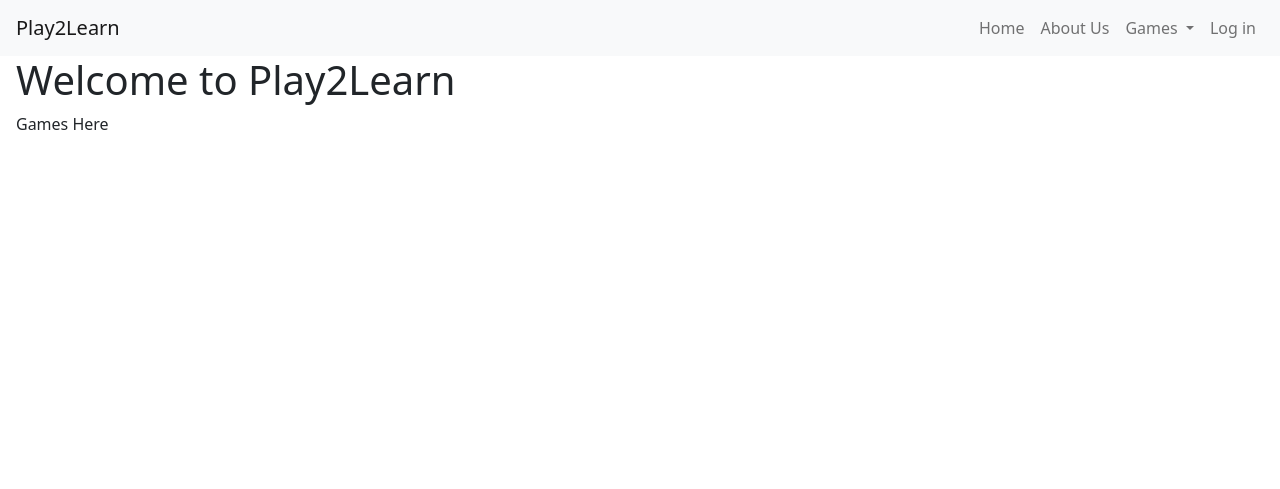
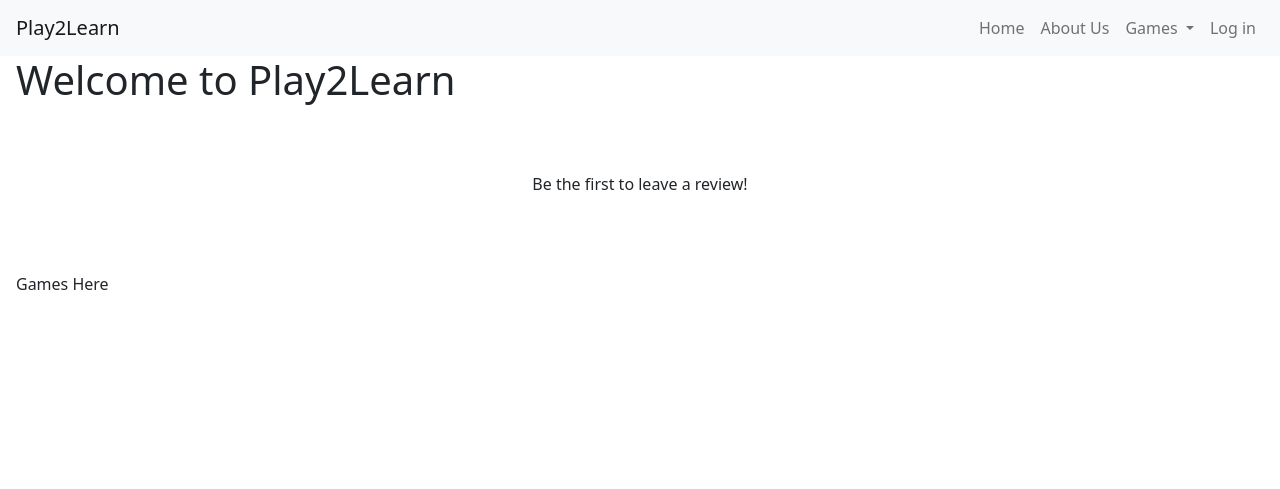
Before and after one commit to jaredmdunn/p2l_django_vue, a Django app: page / in a window 1280 px wide. Shown: the top 489 px of the page. Run offline with Django 3.2, Linux system fonts and the light colour scheme; some libraries are stand-ins or nearby versions.

Commit message:
Reorganize featured_reviews tag

```diff
--- a/common/templatetags/common_tags.py
+++ b/common/templatetags/common_tags.py
@@ -1,5 +1,5 @@
 from games.models import Game
-from user.models import Review
+from users.models import Review
 from django import template
 
 register = template.Library()
--- a/templates/common/featured_reviews.html
+++ b/templates/common/featured_reviews.html
@@ -1 +1,31 @@
-<p>Why doesn't this show up?</p>
+<div class="row align-items-center" style="height: 10rem;">
+  <div id="carouselExampleControls" class="carousel slide mx-auto col-6" data-ride="carousel" data-interval="3000">
+    <div class="carousel-inner mx-auto row">
+      {% if user.reviews.all %}
+        <!-- Display reviews -->
+        {% for review in user.reviews.all %}
+          {% if review == user.reviews.all.first %}
+            <div class="carousel-item review-item active">
+              <p class="text-center">{{ review|linebreaksbr }}</p>
+            </div>
+          {% else %}
+            <div class="carousel-item review-item">
+              <p class="text-center">{{ review|linebreaksbr }}</p>
+            </div>
+          {% endif %}
+        {% endfor %}
+      {% else %}
+        <!-- No reviews yet -->
+        <div class="carousel-item review-item active">
+          <p class="text-center">Be the first to leave a
+            {% if user.is_authenticated %}
+              <a href="{% url 'users:create-review' %}">review</a>!
+            {% else %}
+              review!
+            {% endif %}
+          </p>
+        </div>
+      {% endif %}
+    </div>
+  </div>
+</div>
--- a/templates/pages/homepage.html
+++ b/templates/pages/homepage.html
@@ -4,12 +4,6 @@
 {% block title %}Home{% endblock %}
 {% block main %}
   <h1>Welcome to Play2Learn</h1>
-  <!-- Carousel -->
-  <!-- <div class="row align-items-center" style="height: 10rem;">
-    <div id="carouselExampleControls" class="carousel slide mx-auto col-6" data-ride="carousel" data-interval="3000">
-      {{ show_featured_reviews }}
-    </div>
-  </div> -->
+  {% show_featured_reviews %}
   <p>Games Here</p>
-  {{ show_featured_reviews }}
 {% endblock %}
```
Also changed, not shown: templates/common/delete_this.html (deleted, +0 -27 lines).
